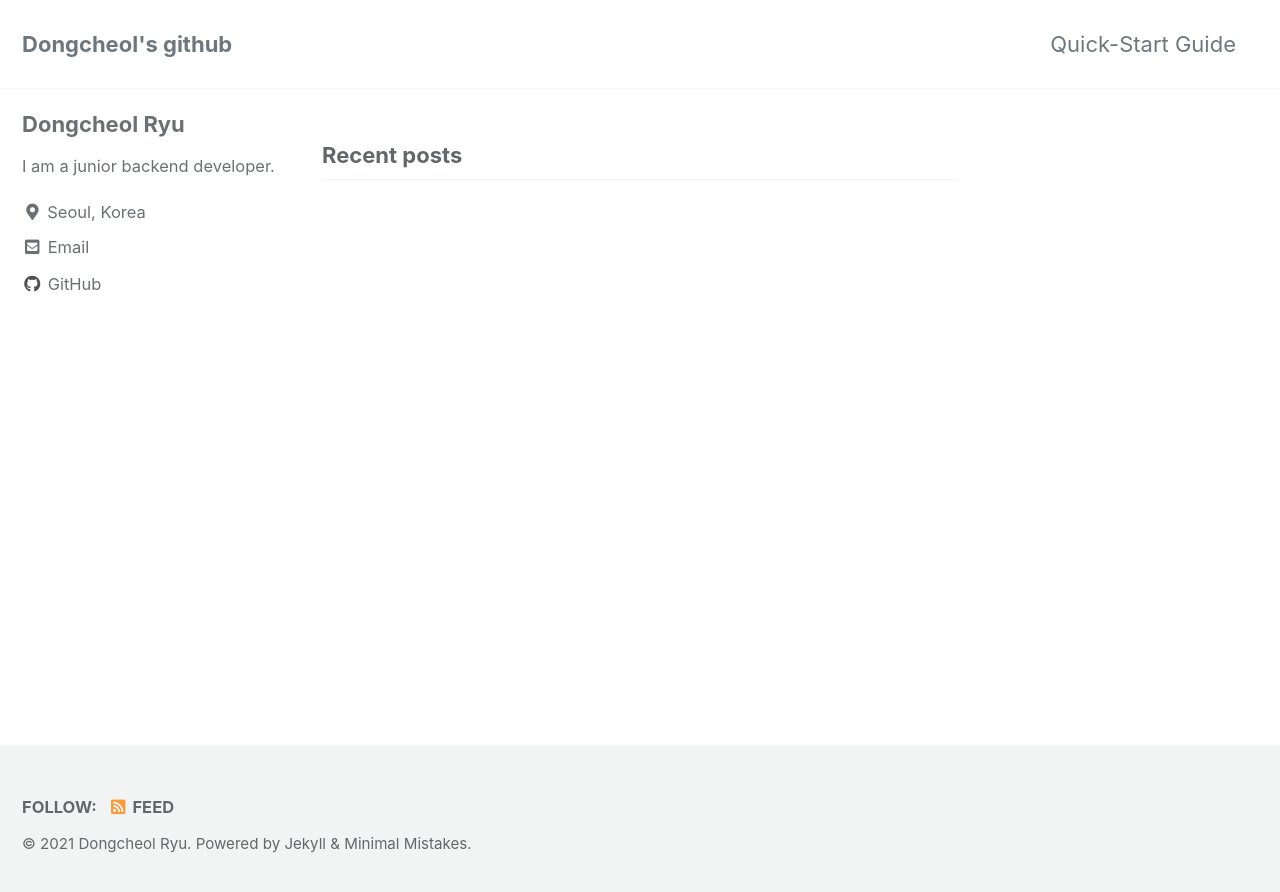
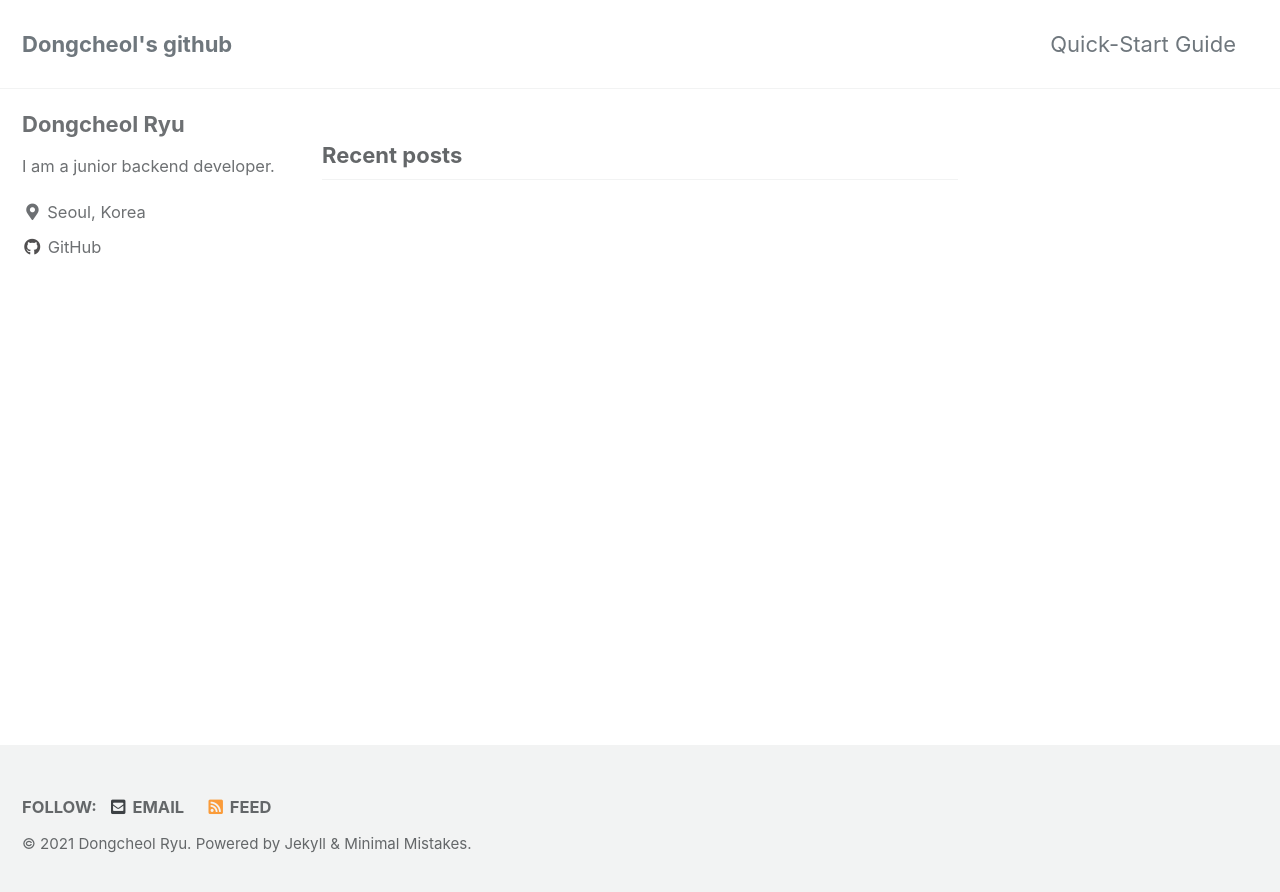
Before and after one commit to Dongcheol-Ryu/dcryu.github.io, a Jekyll site: the page built from index.html, in a window 1280 px wide. Shown: the top 892 px of the page. Built offline with Jekyll 4.4.1, drawn with Linux system fonts in a browser that asks for light colours; cached includes are drawn as plain includes; the list of posts is cut into pages by our own code.

Commit message:
git theme

```diff
--- a/_config.yml
+++ b/_config.yml
@@ -102,7 +102,7 @@ author:
   links:
     - label: "Email"
       icon: "fas fa-fw fa-envelope-square"
-      url: "dcryu7287@gmail.com"
+      # url: "dcryu7287@gmail.com"
     - label: "Website"
       icon: "fas fa-fw fa-link"
       # url: "https://your-website.com"
@@ -122,6 +122,9 @@ author:
 # Site Footer
 footer:
   links:
+    - label: "Email"
+      icon: "fas fa-fw fa-envelope-square"
+      url: "dcryu7287@gmail.com"
     - label: "Twitter"
       icon: "fab fa-fw fa-twitter-square"
       # url:
```
